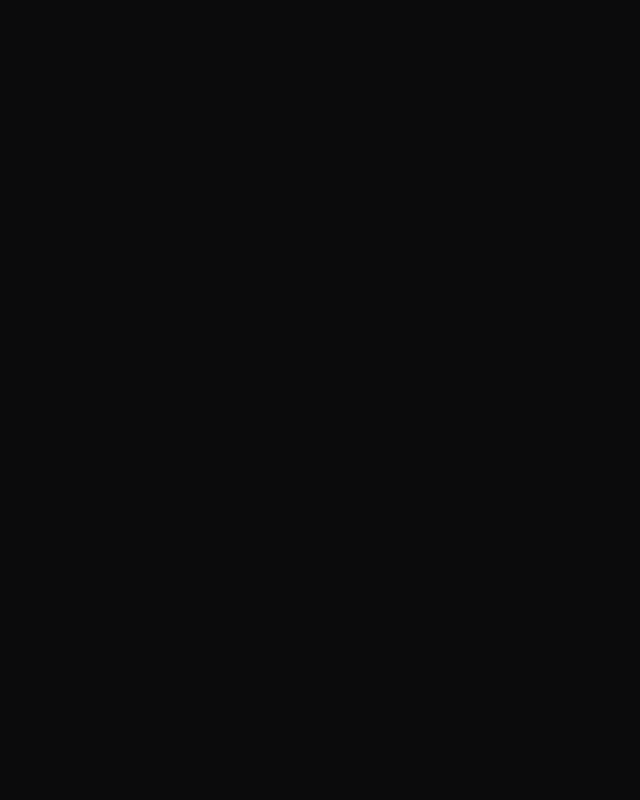
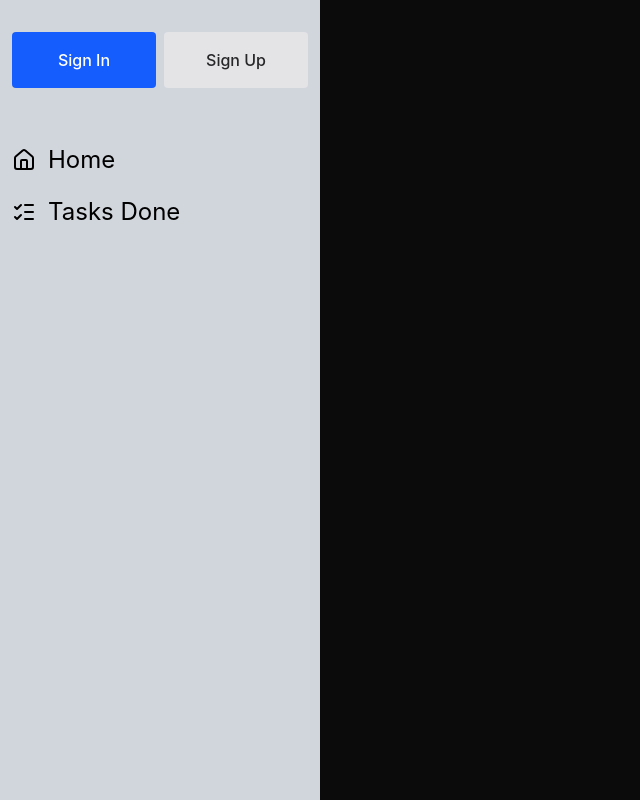
Before and after one commit to BrackListed/Fullstack-To-Do-List, a React (Vite) app in the folder frontend/: page /Completed in a window 1280 px wide. Shown: the whole page, without its empty margins (0-640 px from the left). Built offline with nearby package versions, Linux system fonts and the light colour scheme; no server answers.

Commit message:
Added home button on the side panel

```diff
--- a/frontend/src/Components/Left.tsx
+++ b/frontend/src/Components/Left.tsx
@@ -1,5 +1,5 @@
 import { useAuth, UserButton, useUser } from "@clerk/react"
-import { ListChecks } from "lucide-react"
+import { Home, ListChecks } from "lucide-react"
 import { Link } from "react-router-dom"
 
 interface LeftProps{
@@ -22,7 +22,8 @@ export function Left({setToggleSignIn, setToggleSignUp}: LeftProps){
                 </div>}
             </div>
             <div id = "panels" className="flex-col gap-3 p-3 full w-full">
-                <Link to = "/done"><div className="flex text-2xl text-center hover:bg-gray-200 rounded-lg hover:cursor-pointer hover:p-1 hover:scale-105 transition-all items-center h-fit gap-3"><ListChecks className="text-2xl"/><span>Tasks Done</span></div></Link>
+                <Link to = "/"><div className="flex text-2xl text-center hover:bg-gray-200 rounded-lg hover:cursor-pointer hover:p-1 hover:scale-105 transition-all items-center h-fit gap-3"><Home className="text-2xl"/><span>Home</span></div></Link>
+                <Link to = "/Completed"><div className="flex text-2xl text-center hover:bg-gray-200 my-5 rounded-lg hover:cursor-pointer hover:p-1 hover:scale-105 transition-all items-center h-fit gap-3"><ListChecks className="text-2xl"/><span>Tasks Done</span></div></Link>
             </div>
         </div>
     )
--- a/frontend/src/pages/Completed.tsx
+++ b/frontend/src/pages/Completed.tsx
@@ -1,5 +1,17 @@
-export function Completed(){
+import { Left } from "../Components/Left";
+
+interface CompletedProps{
+    setToggleSignIn: (value: boolean) => void
+    setToggleSignUp: (value: boolean) => void
+}
+
+export function Completed({setToggleSignIn, setToggleSignUp}: CompletedProps){
     return(
-        <div className="fixed inset-0 z-50 flex items-center justify-center bg-black/70 backdrop-blur-sm p-4"></div>
+        <div className="fixed inset-0 z-50 flex items-center justify-start bg-black/70 backdrop-blur-sm">
+            <Left
+            setToggleSignIn={setToggleSignIn}
+            setToggleSignUp={setToggleSignUp}
+            />
+        </div>
     )
 }
```
